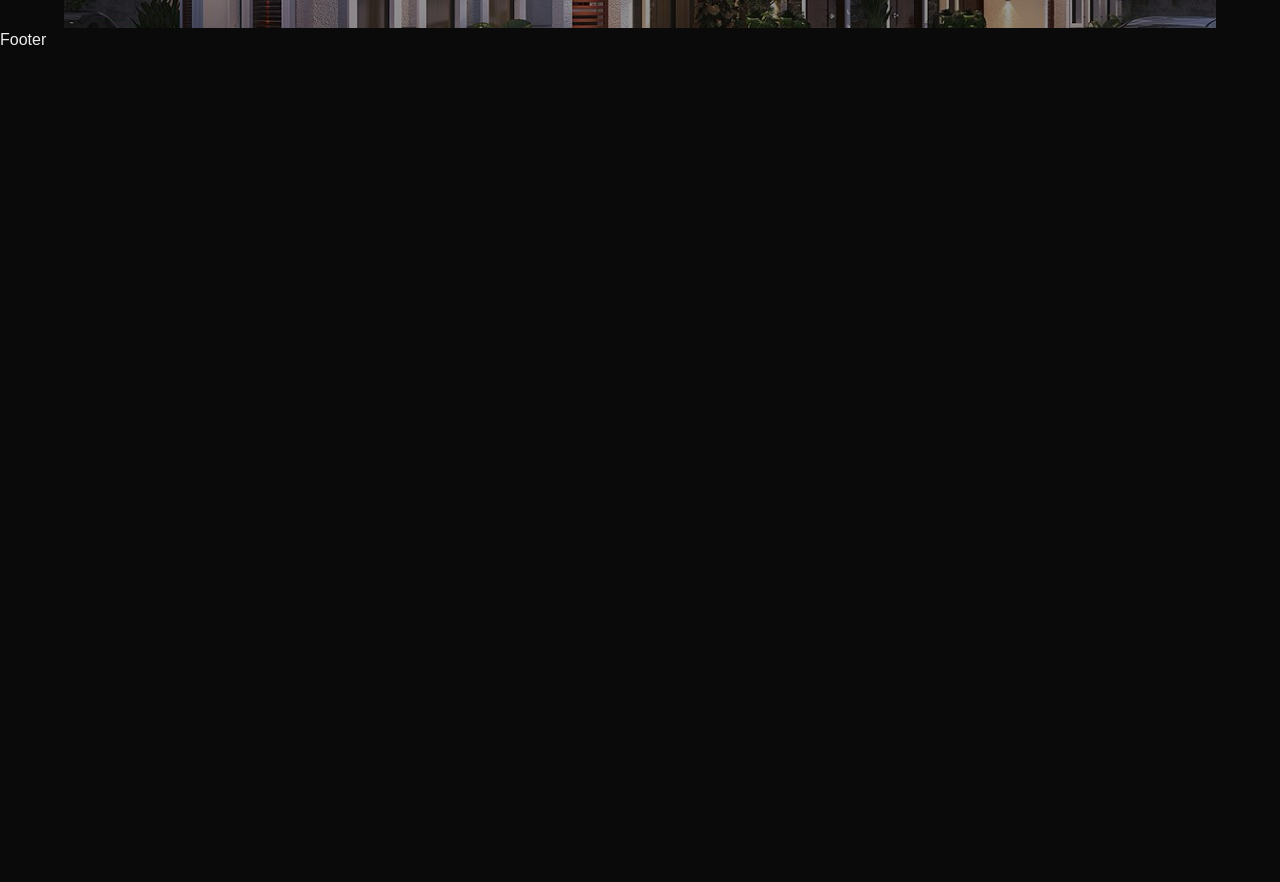
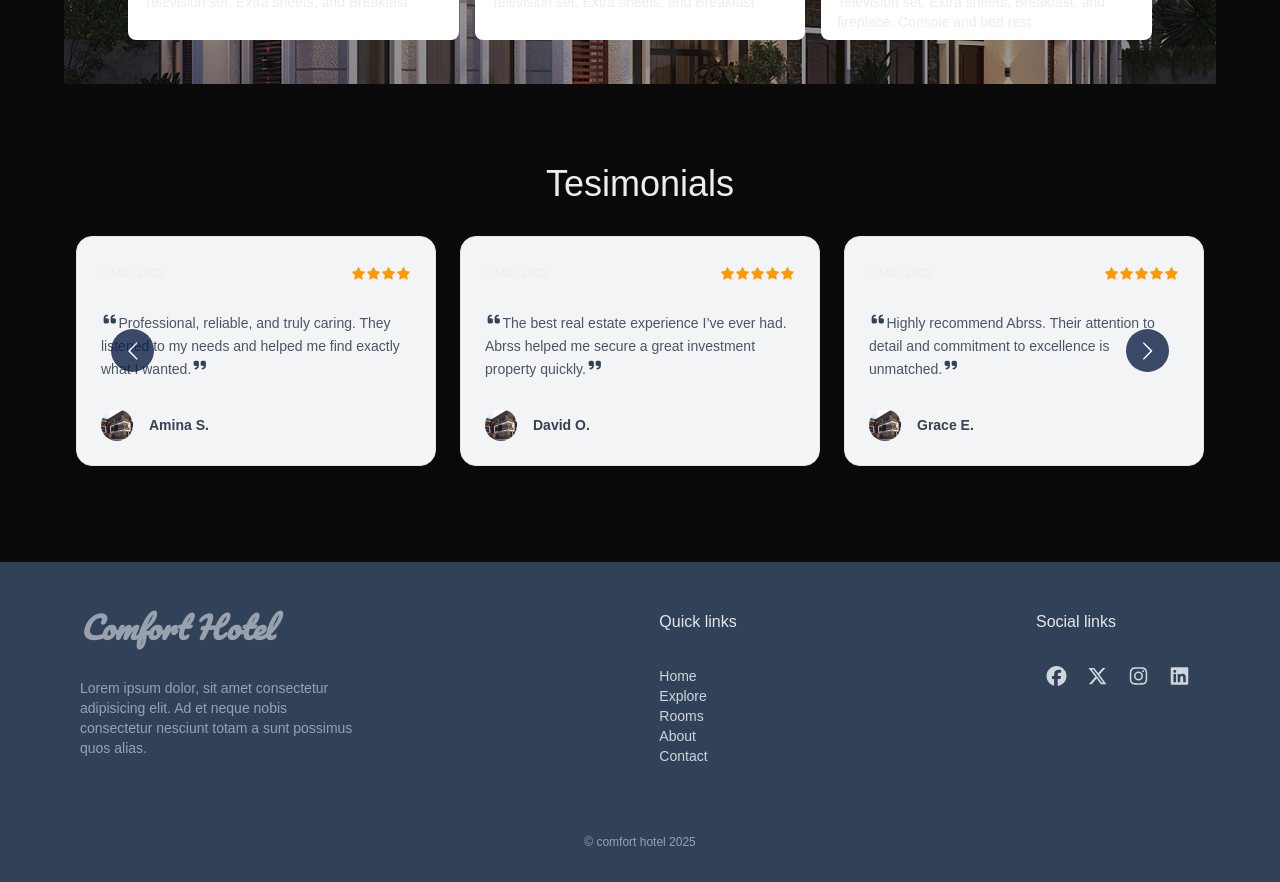
Before and after one commit to stpholise/comfort_hotel, a Next.js app: page /home in a window 1280 px wide. Shown: the part 1820-2702 px from the top of the page. Before the commit the page ends 1872 px from the top, so only its background shows below. Built offline with nearby package versions, Linux system fonts and the light colour scheme.

Commit message:
update the explore page

```diff
--- a/app/_components/layout/Footer.tsx
+++ b/app/_components/layout/Footer.tsx
@@ -1,9 +1,76 @@
-import React from 'react'
+"use client";
+import { navItems } from "./Header";
+import { FontAwesomeIcon } from "@fortawesome/react-fontawesome";
+import {
+  faFacebook,
+  faXTwitter,
+  faInstagram,
+  faLinkedin,
+} from "@fortawesome/free-brands-svg-icons";
+import Link from "next/link";
 
 const Footer = () => {
   return (
-    <div>Footer</div>
-  )
-}
+    <div className="bg-slate-700 py-8 min-h-80 mt-12 flex-col flex text-gray-400">
+      <div className="max-w-6xl p-4 mx-auto flex items-start  w-full justify-between gap-12">
+        <div className="  max-w-70 flex flex-col gap-8">
+          <h2 className="font-pacifico text-3xl italic font-semibold">
+            Comfort Hotel
+          </h2>
+          <p className=" text-sm">
+            Lorem ipsum dolor, sit amet consectetur adipisicing elit. Ad et
+            neque nobis consectetur nesciunt totam a sunt possimus quos alias.
+          </p>
+        </div>
+        <div className="  max-w-70 flex flex-col gap-8">
+          <h4 className=" text-gray-200 hidden sm:block">Quick links</h4>
+          <div className=" flex flex-col  text-sm  text-gray-300">
+            {navItems.map((item, i) => (
+              <Link href={item.url} className="" key={i}>
+                {item.value}
+              </Link>
+            ))}
+          </div>
+        </div>
+        <div className="  max-w-70 flex flex-col gap-8">
+          <h4 className="text-gray-200 hidden sm:block">Social links</h4>
+          <div className=" flex   text-sm  text-gray-300">
+            {socialMedia.map((item, i) => (
+              <Link href={item.url} className="px-2" key={i}>
+                <FontAwesomeIcon icon={item.icon} className="size-12 text-xl" />
+              </Link>
+            ))}
+          </div>
+        </div>
+      </div>
+      <div className=" text-center text-xs font-medium mt-auto">
+        &copy; comfort hotel 2025
+      </div>
+    </div>
+  );
+};
 
-export default Footer
+const socialMedia = [
+  {
+    url: "https://www.facebook.com",
+    value: "Facebook",
+    icon: faFacebook,
+  },
+  {
+    url: "https://www.x.com",
+    value: "X",
+    icon: faXTwitter,
+  },
+  {
+    url: "https://www.instagram.com",
+    value: "instagram",
+    icon: faInstagram,
+  },
+  {
+    url: "https://www.linkedin.com",
+    value: "Linkedin",
+    icon: faLinkedin,
+  },
+];
+
+export default Footer;
--- a/app/_components/layout/Header.tsx
+++ b/app/_components/layout/Header.tsx
@@ -1,12 +1,27 @@
 'use client'
+import clsx from "clsx";
 import Image from "next/image";
 import Link from "next/link";
 import { useParams } from "next/navigation";
+import { useState, useEffect } from 'react'
 
 const Header = () => {
   const param = useParams()
+
+  const [ isScrolled, setIsScrolled] = useState(false)
+
+  useEffect(() => {
+    const handleScroll = () => {
+      setIsScrolled(window.scrollY > 20)
+    }
+    window.addEventListener("scroll", handleScroll);
+ return () => window.removeEventListener("scroll", handleScroll);
+  }, [])
+
   return (
-    <div className="px-4 sticky top-0 bg-black/10 ">
+    <div className={clsx("px-4 sticky mx-auto z-10 w-full ",
+      isScrolled ? "bg-black/90 top-4 max-w-6xl w-full rounded-lg text-gray-200 ": "bg-black/10 top-0 text-black"
+    )}>
       <div className="max-w-6xl mx-auto py-2 px-4  flex items-center justify-between h-20  overflow-hidden">
         <div className="">
           <Image
@@ -33,7 +48,7 @@ const Header = () => {
   );
 };
 
-const navItems = [
+ export const navItems : {url: string, value: string}[] = [
   {
     url: "/",
     value: "Home",
--- a/app/explore/page.tsx
+++ b/app/explore/page.tsx
@@ -0,0 +1,59 @@
+import Image from "next/image";
+
+const page = () => {
+  return (
+    <div>
+      <div className="head relative w-full h-[calc(100%-100px)]">
+        <video className="absolute inset-0" />
+      </div>
+
+      <div className="">
+        <h2 className="text-3xl font-bold text-center py-14"> Take a tour</h2>
+        <div className="">
+          {tour.map((item, i) => (
+            <div
+              key={i}
+              className="max-w-6xl h-100 mb-26 rounded-3xl  mx-auto relative "
+            >
+              <Image
+                src={item.img}
+                alt="bg"
+                width={600}
+                height={400}
+                className="absolute inset-0 w-full h-full object-cover rounded-3xl "
+              />
+              <div className=" w-xl h-40 rounded-2xl  shadow-xl  absolute -bottom-3/9 left-1/2 transform -translate-1/2 py-3 px-3 bg-white ">
+                <h3 className="text-center font-semibold text-lg py-3 text-slate-700">
+                  {item.title}
+                </h3>
+                <p className=" text-sm text-center text-gray-700">
+                  {item.text}
+                </p>
+              </div>
+            </div>
+          ))}
+        </div>
+      </div>
+    </div>
+  );
+};
+
+const tour = [
+  {
+    img: "/bg_images/img1.jpeg",
+    title: "Luxry rooms",
+    text: "The elegant luxury bedrooms in this gallery showcase custom interior designs & decorating ideas. View pictures and find your perfect luxury bedroom design.Luxurious bedrooms that will make you never want to leave your room again. See more ideas about luxurious bedrooms, bedroom design",
+  },
+  {
+    img: "/bg_images/img2.jpeg",
+    title: "Luxry rooms",
+    text: "The elegant luxury bedrooms in this gallery showcase custom interior designs & decorating ideas. View pictures and find your perfect luxury bedroom design.Luxurious bedrooms that will make you never want to leave your room again. See more ideas about luxurious bedrooms, bedroom design",
+  },
+  {
+    img: "/bg_images/img3.jpeg",
+    title: "Luxry rooms",
+    text: "The elegant luxury bedrooms in this gallery showcase custom interior designs & decorating ideas. View pictures and find your perfect luxury bedroom design.Luxurious bedrooms that will make you never want to leave your room again. See more ideas about luxurious bedrooms, bedroom design",
+  },
+];
+
+export default page;
--- a/app/globals.css
+++ b/app/globals.css
@@ -17,6 +17,12 @@
   --font-courgette : "Courgette", cursive;
 }
 
+.react-multiple-carousel__arrow {
+  z-index: 0 !important;
+  background: #0a1f44 !important ;
+  opacity: 0.8 !important;
+}
+
 @media (prefers-color-scheme: light) {
   :root {
     --background: #0a0a0a;
--- a/app/home/page.tsx
+++ b/app/home/page.tsx
@@ -1,6 +1,8 @@
+"use client";
 import Image from "next/image";
 import { FontAwesomeIcon } from "@fortawesome/react-fontawesome";
-
+import Carousel from "react-multi-carousel";
+import "react-multi-carousel/lib/styles.css";
 import { faLightbulb } from "@fortawesome/free-regular-svg-icons";
 import {
   faWifi,
@@ -11,11 +13,44 @@ import {
   faShirt,
   faCar,
   faCirclePlay,
+  faQuoteLeft,
+  faQuoteRight,
+  faStar,
+  faCalendar,
+  faLocation,
+  faUser,
+  faBed
+
 } from "@fortawesome/free-solid-svg-icons";
+
+const responsiveness = {
+  desktop: {
+    breakpoint: {
+      max: 3000,
+      min: 1024,
+    },
+    items: 3,
+  },
+  tablet: {
+    breakpoint: {
+      max: 1024,
+      min: 450,
+    },
+    items: 3,
+  },
+
+  mobile: {
+    breakpoint: {
+      max: 450,
+      min: 0,
+    },
+    items: 1,
+  },
+};
 
 const page = () => {
   return (
-    <div>
+    <div className="flex flex-col gap-8 lg:gap-12 lg:mb-12">
       <div className=" bg-black/10 h-[calc(100vh-80px)] w-full relative">
         <div className=" lg:grid grid-cols-2 max-w-6xl  mx-auto h-full ">
           <div className=" flex flex-col justify-center gap-4 h-11/12">
@@ -36,7 +71,7 @@ const page = () => {
               <button className="play flex gap-2 text-slate-700 font-semibold items-center">
                 <FontAwesomeIcon
                   icon={faCirclePlay}
-                  className="size-6 text-slate-700 "
+                  className="size-12 text-4xl  text-green-700 "
                 />{" "}
                 Take a tour
               </button>
@@ -52,7 +87,9 @@ const page = () => {
             />
           </div>
         </div>
-        <div className="absolute bottom-8 left-0 right-0  h-20 max-w-7xl mx-auto bg-white rounded-2xl flex "></div>
+        <div className="absolute bottom-8 left-0 right-0  h-20 max-w-7xl mx-auto bg-white rounded-2xl flex ">
+
+        </div>
       </div>
       <div className=" max-w-6xl mx-auto py-8 flex-col flex gap-4">
         <h2 className=" text-4xl font-josefin font-semibold text-center">
@@ -61,7 +98,7 @@ const page = () => {
         <p className="text-center">
           We offer mordern (5 star) hotel facilities for your comfort.
         </p>
-        <div className=" flex gap-4 flex-wrap mx-auto max-w-5xl py-4">
+        <div className=" flex justify-center gap-4 flex-wrap mx-auto max-w-5xl py-4">
           {facilities.map((item, i) => (
             <div
               className="h-45 w-55 bg-gray-200 border-gray-200 border rounded-lg p-4 flex flex-col  items-center justify-center gap-3"
@@ -76,16 +113,21 @@ const page = () => {
           ))}
         </div>
       </div>
-      <div className="max-w-6xl mx-auto bg-[url('/bg_images/img3.jpeg')]  relative bg-cover bg-center h-120 w-full">
+      <div className="max-w-6xl mx-auto bg-[url('/bg_images/img3.jpeg')]  relative bg-cover bg-center h-110 w-full">
         <div className="absolute inset-0 bg-black/40 py-8 px-6 flex flex-col gap-3">
           <h2 className="font-josefin text-4xl font-medium text-white text-center">
             Luxury Rooms
           </h2>
-          <p className="text-white text-center">All rooms are designed for comfort.</p>
+          <p className="text-white text-center">
+            All rooms are designed for comfort.
+          </p>
 
           <div className="grid grid-cols-3  max-w-5xl mx-auto gap-4 justify-center py-4">
             {roomStandards.map((item, i) => (
-              <div className="flex-1 rounded-lg  px-4 pt-4 pb-2 bg-white overflow-hidden" key={i}>
+              <div
+                className="flex-1 rounded-lg  px-4 pt-4 pb-2 bg-white overflow-hidden"
+                key={i}
+              >
                 <div className="relative">
                   <Image
                     src={item.img}
@@ -94,7 +136,9 @@ const page = () => {
                     height={300}
                     className="rounded-lg w-full h-full max-h-45 object-cover"
                   />
-                  <div className="absolute top-3 right-3 bg-slate-700 px-3 py-1 text-xs h-8 flex items-center text-white rounded-lg">{item.available} Rooms available</div>
+                  <div className="absolute top-3 right-3 bg-slate-700 px-3 py-1 text-xs h-8 flex items-center text-white rounded-lg">
+                    {item.available} Rooms available
+                  </div>
                 </div>
                 <p className="text-sm mt-4">{item.content}</p>
               </div>
@@ -103,7 +147,58 @@ const page = () => {
         </div>
       </div>
       <div className="testimonies">
+        <h2 className=" text-center text-4xl py-8">Tesimonials</h2>
+        <Carousel
+          responsive={responsiveness}
+          swipeable
+          autoPlay
+          autoPlaySpeed={4000}
+          infinite
+          transitionDuration={500}
+          containerClass="w-full max-w-6xl mx-auto  "
+          itemClass="px-3 "
+        >
+          {testimonials.map((item, index) => (
+            <div
+              key={index}
+              className="border bg-gray-100 border-gray-200 bg-accent rounded-2xl shadow-md p-6 h-full flex flex-col  gap-4 justify-between transition-all duration-500 hover:shadow-xl hover:-translate-y-1"
+            >
+              <div className="flex justify-between items-center">
+                <p className=" text-xs">{item.date}</p>
+                <div className="">
+                    {
+                        [...Array(item.star)].map((_, i) =>(
+                            <FontAwesomeIcon key={i} icon={faStar} className="text-amber-500  text-xs" />
+                        ))
+                    }
+                </div>
 
+              </div>
+
+              <div className="text-gray-600 text-sm leading-relaxed">
+                <FontAwesomeIcon
+                  icon={faQuoteLeft}
+                  className="size-6  sm:size-12 mb-1 text-slate-700"
+                />
+                {item.text}
+                <FontAwesomeIcon
+                  icon={faQuoteRight}
+                  className="size-8 sm:size-12  mb-1 text-slate-700"
+                />
+              </div>
+              <div className="flex items-center gap-4 ">
+                <Image
+                  src={item.image}
+                  alt={"client"}
+                  className="w-8 h-8 rounded-full object-cover"
+                  width={40}
+                  height={40}
+                />
+                <h4 className="text-sm font-semibold text-gray-700">{item.name}</h4>
+              </div>
+            </div>
+          ))}
+        </Carousel>
       </div>
     </div>
   );
@@ -163,4 +258,35 @@ const roomStandards = [
   },
 ];
 
+const testimonials: { star: number, date:string, name: string; text: string; image: string }[] = [
+  {
+     date:"2 Mar, 2023",
+    name: "Chinedu A.",
+    text: "Abrss made the entire process so easy and stress-free. From finding the right property to closing the deal, everything was smooth and transparent.",
+    image: "/bg_images/img2.jpeg",
+    star:4
+  },
+  {
+     date:"2 Mar, 2023",
+    name: "Amina S.",
+    text: "Professional, reliable, and truly caring. They listened to my needs and helped me find exactly what I wanted.",
+    image: "/bg_images/img2.jpeg",
+    star: 4,
+  },
+  {
+     date:"2 Mar, 2023",
+    name: "David O.",
+    text: "The best real estate experience I’ve ever had. Abrss helped me secure a great investment property quickly.",
+    image: "/bg_images/img2.jpeg",
+    star:5,
+  },
+  {
+    date:"2 Mar, 2023",
+    name: "Grace E.",
+    text: "Highly recommend Abrss. Their attention to detail and commitment to excellence is unmatched.",
+    image: "/bg_images/img2.jpeg",
+    star:5,
+  },
+];
+
 export default page;
--- a/package.json
+++ b/package.json
@@ -14,9 +14,11 @@
     "@fortawesome/free-regular-svg-icons": "^7.2.0",
     "@fortawesome/free-solid-svg-icons": "^7.2.0",
     "@fortawesome/react-fontawesome": "^3.3.0",
+    "clsx": "^2.1.1",
     "next": "16.2.1",
     "react": "19.2.4",
-    "react-dom": "19.2.4"
+    "react-dom": "19.2.4",
+    "react-multi-carousel": "^2.8.6"
   },
   "devDependencies": {
     "@tailwindcss/postcss": "^4",
```
Also changed, not shown: app/contact/page.tsx (+9 -0 lines), 1 other file (tests, documents, lock files or other folders).
